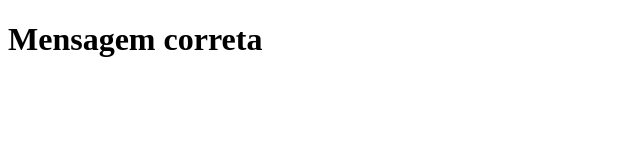
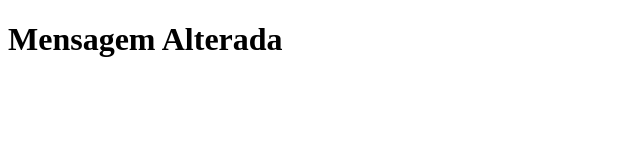
Before and after one commit to LucasAzevedo0/clone-tabnews, a Next.js app: page / in a window 1280 px wide. Shown: the top 160 px of the page, without its empty margins (0-640 px from the left). Built offline with nearby package versions, Linux system fonts and the light colour scheme.

Commit message:
modifica a mensagem

```diff
--- a/pages/index.js
+++ b/pages/index.js
@@ -1,5 +1,5 @@
 function Home(){
-    return <h1>Mensagem correta</h1>
+    return <h1>Mensagem Alterada</h1>
 }
 
 
```
